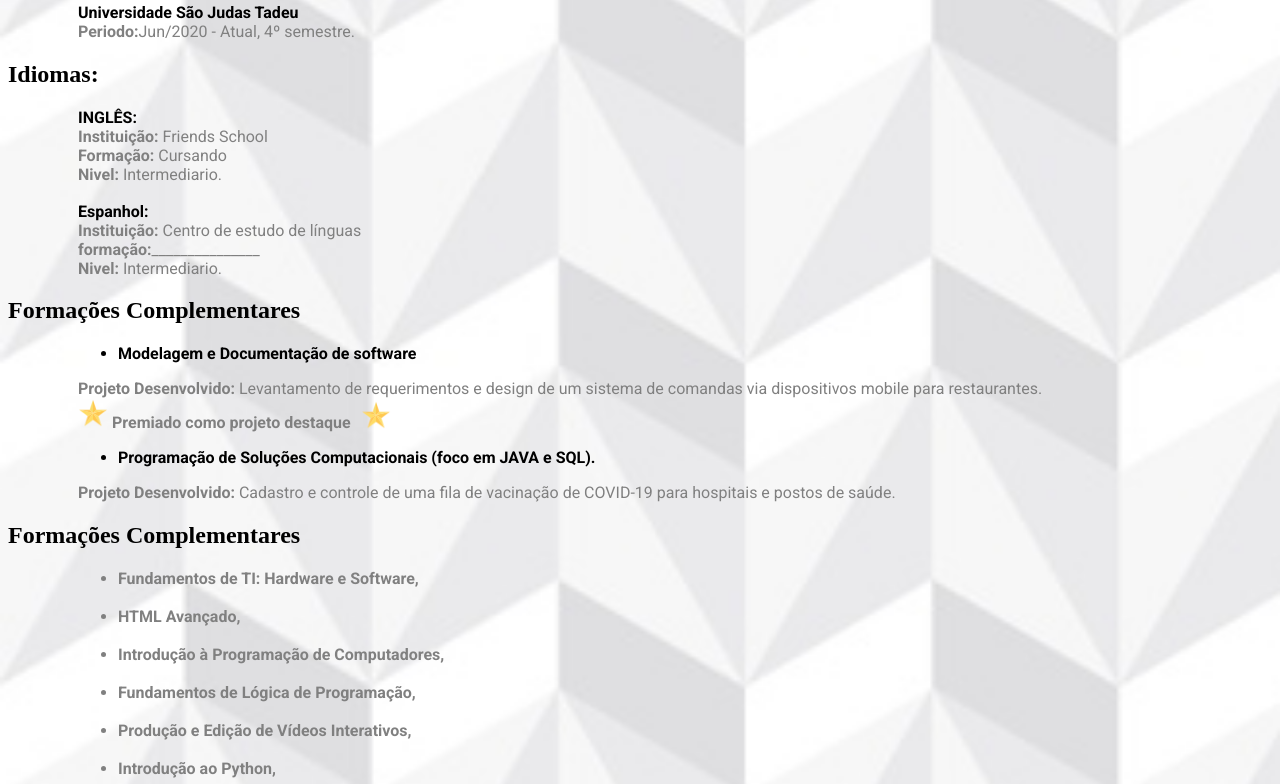
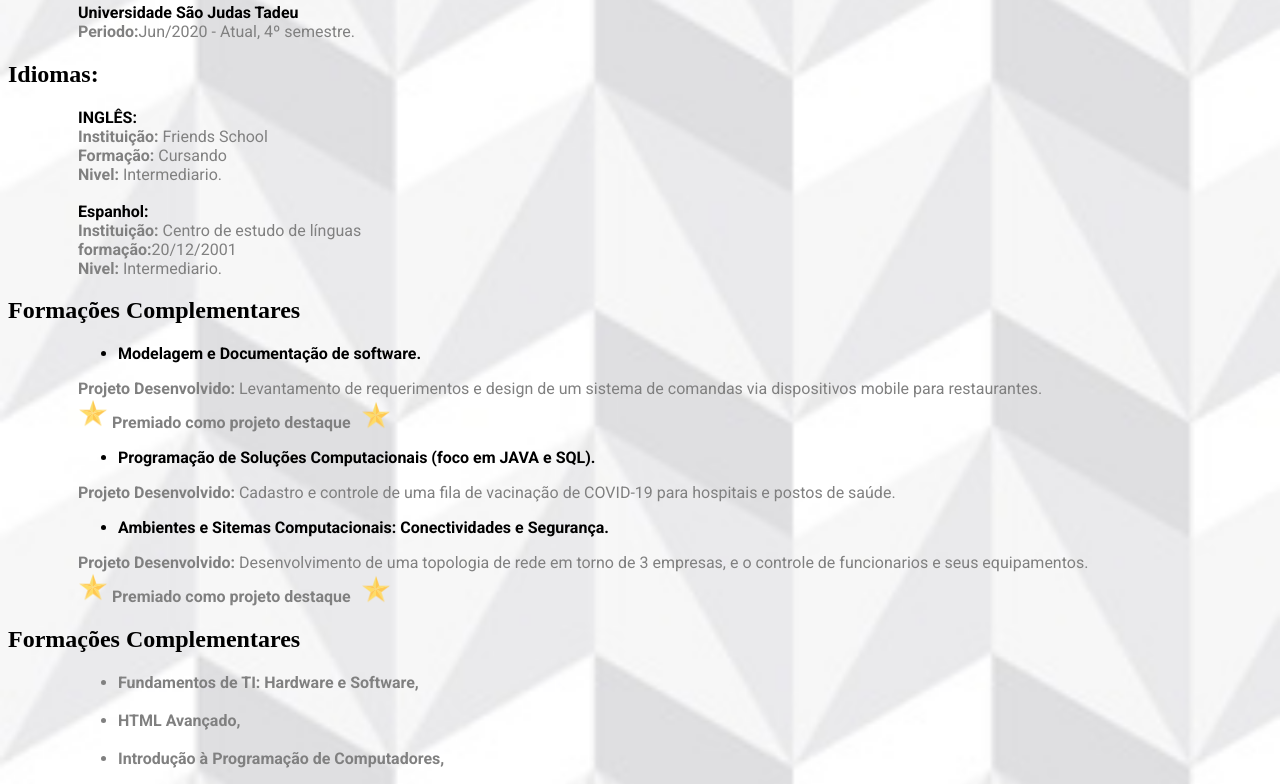
Before and after one commit to silva-leonardo/leonardosilva.github.io, a plain HTML site: page index.html in a window 1280 px wide. Shown: the part 565-1349 px from the top of the page. Drawn offline with Linux system fonts and the light colour scheme; files whose address does not match are found by name.

Commit message:
Linkando os certificados dos projetos.

```diff
--- a/index.html
+++ b/index.html
@@ -91,7 +91,7 @@
 
         <div class="instituicao">
            <b> Instituição:</b> Centro de estudo de línguas <br>
-           <b>formação:</b>_______________<br>
+           <b>formação:</b>20/12/2001<br>
            <b>Nivel:</b> Intermediario.
         </div>
 
@@ -101,7 +101,7 @@
         <h2>Formações Complementares</h2>
         <div class="projetos">
             <ul>
-               <b><li> Modelagem e Documentação de software </li> </b>
+               <b><li> Modelagem e Documentação de software. </li> </b>
             </ul>
         </div>
 
@@ -123,6 +123,27 @@
             <b>Projeto Desenvolvido:</b> Cadastro e controle de uma fila de vacinação de COVID-19 para hospitais e postos de saúde.
 
         </div>
+
+
+         <div class="projetos">
+            <ul>
+                <b><li>Ambientes e Sitemas Computacionais: Conectividades e Segurança.</li></b>
+            </ul>
+        </div>
+
+
+
+        <div class="desenvolvido">
+            <b>Projeto Desenvolvido:</b> Desenvolvimento de uma topologia de rede em torno de 3 empresas, e o controle de funcionarios e seus equipamentos. <br>
+            <a href="https://drive.google.com/file/d/1iSn4Bp4So_kCwsj8_enoACiVfG1kZasw/view?usp=sharing"   target="_blank>">
+                <div class="estrela">
+            <img src="img/estrela.png " class="icon-estrela"> <b class="icon-estrela">Premiado como projeto destaque</b></a>  <img src="img/estrela.png " class="icon-estrela">  <br>
+
+                </div>
+        </div>
+
+
+
 
     </div>
         <h2>Formações Complementares</h2>
```
